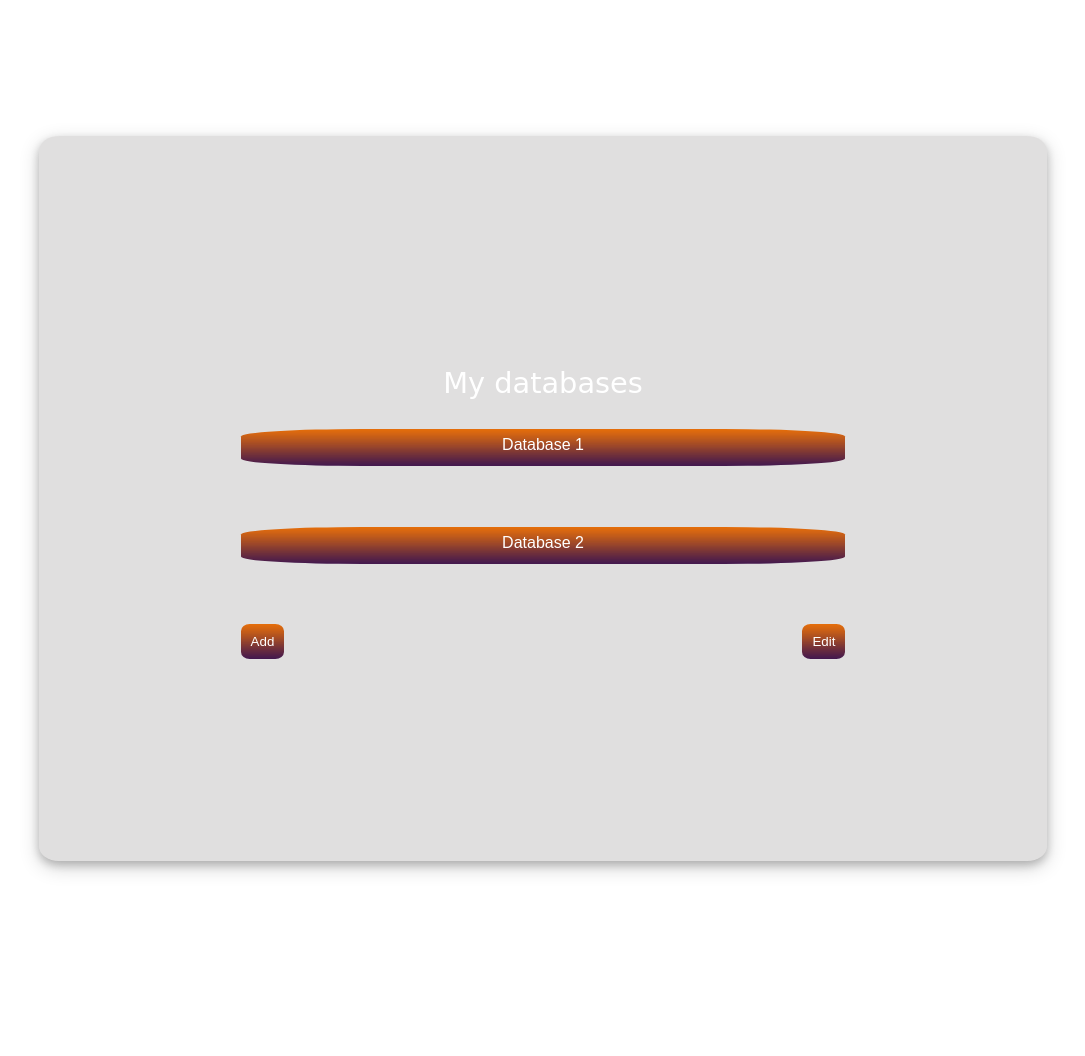
After one commit to BaditaGeorge/wDBAdmin, a PHP site: page /Databases.html in a window 1280 px wide. The commit adds this page. Shown: the whole page, without its empty margins (97-1182 px from the left). Run offline with PHP 8.4, Linux system fonts and the light colour scheme.

Commit message:
Databases page

```diff
--- a/AccountPage/AccountPage.css
+++ b/AccountPage/AccountPage.css
@@ -23,6 +23,7 @@ html
 
     background-color:rgb(99, 98, 98, 0.2);
     height:100%;
+
     box-shadow: 0 4px 8px 0 rgba(0, 0, 0, 0.2), 0 6px 20px 0 rgba(0, 0, 0, 0.19);
 
     text-align:center;
@@ -36,6 +37,8 @@ html
     color:white;
     font-family:"Comic Sans MS";
 }
+
+
 
 .box .btn
 {
@@ -53,3 +56,23 @@ html
     padding-top:7px;
 
 }
+
+.box .buttons
+{
+
+    display:flex;
+    justify-content: space-between;
+
+}
+
+.box .buttons .small-btn
+{
+    background-image:url("background.jpg");
+    background-size:100% 100%;
+    background-repeat: no-repeat;
+    color:white;
+    font-family:"Arial";
+    border:none;
+    border-radius:20%;
+    padding:10px;
+}
--- /dev/null
+++ b/AccountPage/Databases.html
@@ -0,0 +1,34 @@
+<!DOCTYPE html>
+<html lang="en">
+
+<head>
+    <meta charset="UTF-8">
+    <meta name="viewport" content="width=device-width, initial-scale=1.0">
+    <meta http-equiv="X-UA-Compatible" content="ie=edge">
+    <title>Document</title>
+    <link rel="stylesheet" type="text/css" href="AccountPage.css">
+</head>
+
+<body>
+
+    <div class="box">
+
+        <p> My databases</p>
+        <a class="btn" href="Database1.html"> Database 1 </a>
+        <a class="btn" href="Database2.html"> Database 2 </a>
+
+        <div class="buttons">
+            <button class="small-btn" id="Add">
+               Add
+            </button>
+            <button class="small-btn" id="Edit">
+               Edit
+            </button >
+
+        </div>
+
+    </div>
+
+</body>
+
+</html>
```
